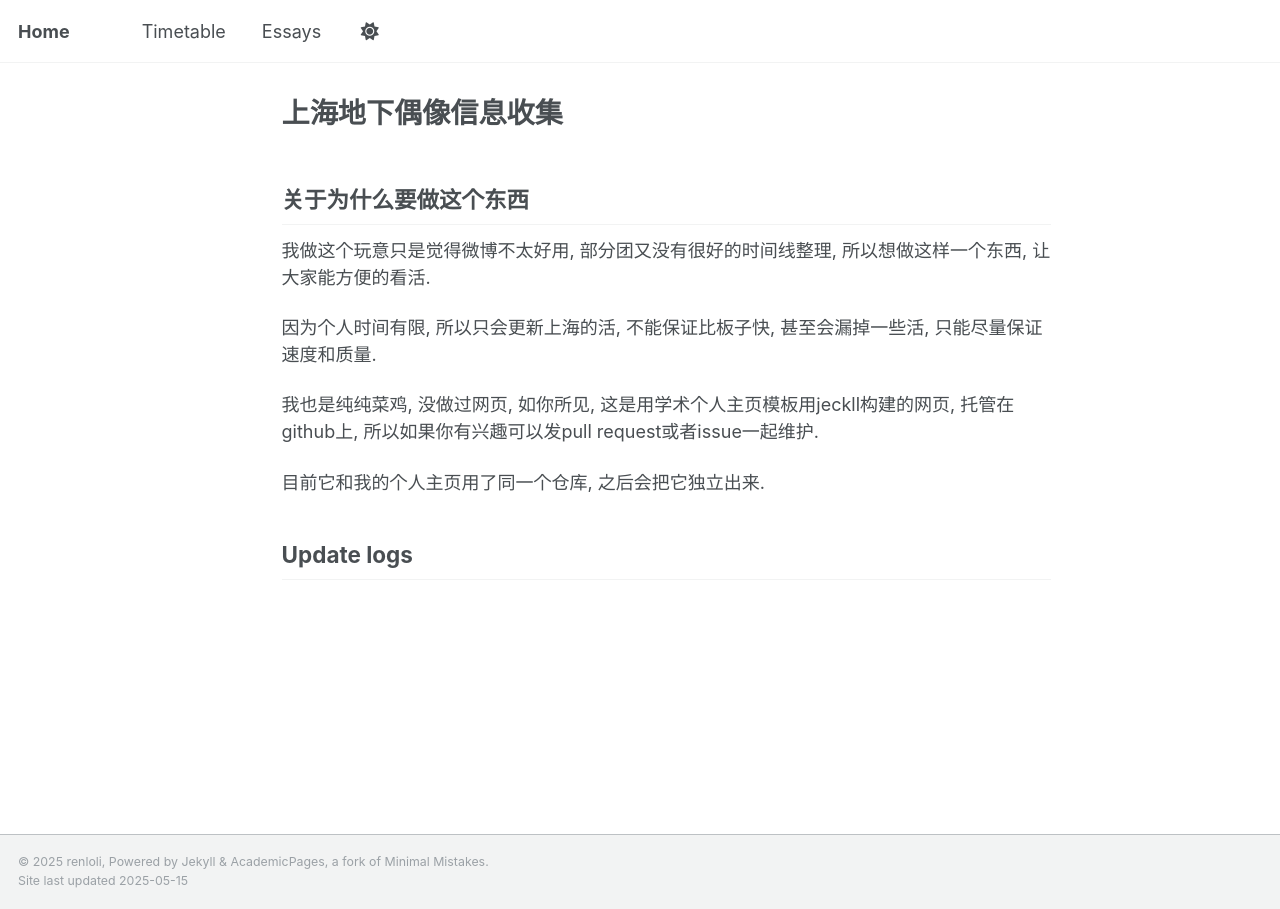
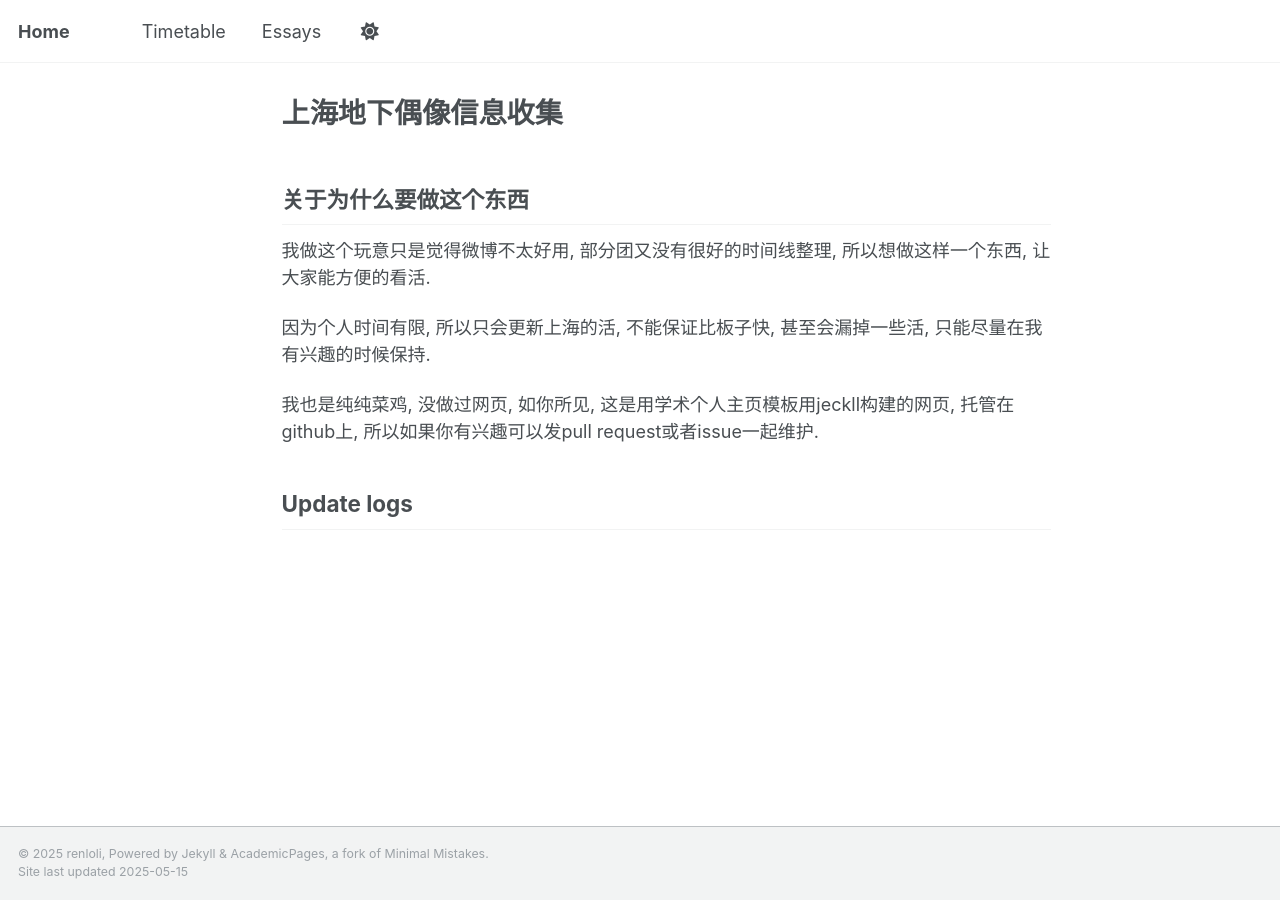
Before and after one commit to renloli/renloli.github.io, a Jekyll site: the page built from _pages/about.md, in a window 1280 px wide. Built offline with Jekyll 4.4.1, drawn with Linux system fonts in a browser that asks for light colours.

Commit message:
Update `about.md`.

```diff
--- a/_pages/about.md
+++ b/_pages/about.md
@@ -15,12 +15,10 @@ redirect_from:
 
 我做这个玩意只是觉得微博不太好用, 部分团又没有很好的时间线整理, 所以想做这样一个东西, 让大家能方便的看活.
 
-因为个人时间有限, 所以只会更新上海的活, 不能保证比板子快, 甚至会漏掉一些活, 只能尽量保证速度和质量.
+因为个人时间有限, 所以只会更新上海的活, 不能保证比板子快, 甚至会漏掉一些活, 只能尽量在我有兴趣的时候保持.
 
 我也是纯纯菜鸡, 没做过网页, 如你所见, 这是用学术个人主页模板用jeckll构建的网页, 托管在github上,
 所以如果你有兴趣可以发pull request或者issue一起维护.
-
-目前它和我的个人主页用了同一个仓库, 之后会把它独立出来.
 
 ## Update logs
 
```
